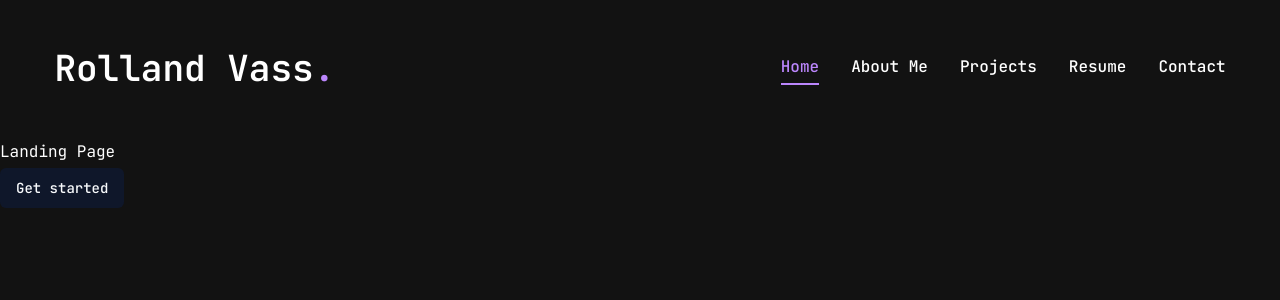
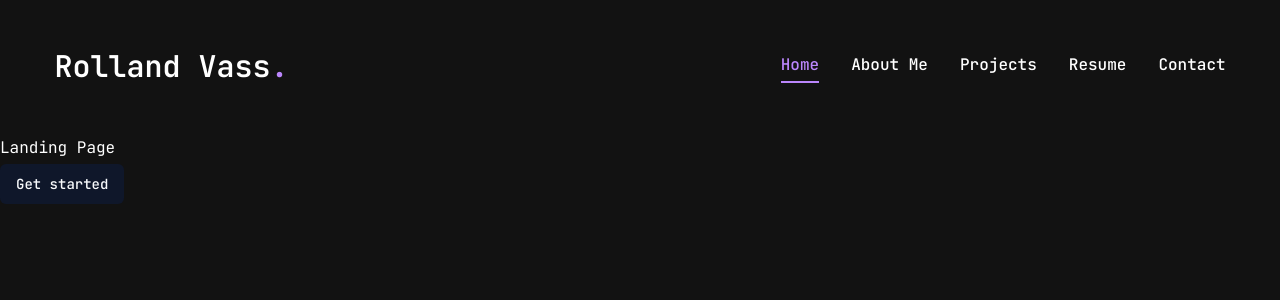
Before and after one commit to rollandvass/Portfolio, a Next.js app: page / in a window 1280 px wide. Shown: the top 300 px of the page. Built offline with nearby package versions, Linux system fonts and the light colour scheme.

Commit message:
Small header fix

```diff
--- a/components/Header.jsx
+++ b/components/Header.jsx
@@ -6,7 +6,7 @@
     return <header className='py-8 xl:py-12 text-white'>
         <div className="container mx-auto flex justify-between items-center">
             <Link href="/">
-                <h1 className='text-4xl font-semibold'>
+                <h1 className='text-3xl font-semibold'>
                     Rolland Vass<span className='text-accent'>.</span>
                 </h1>
             </Link>
```
